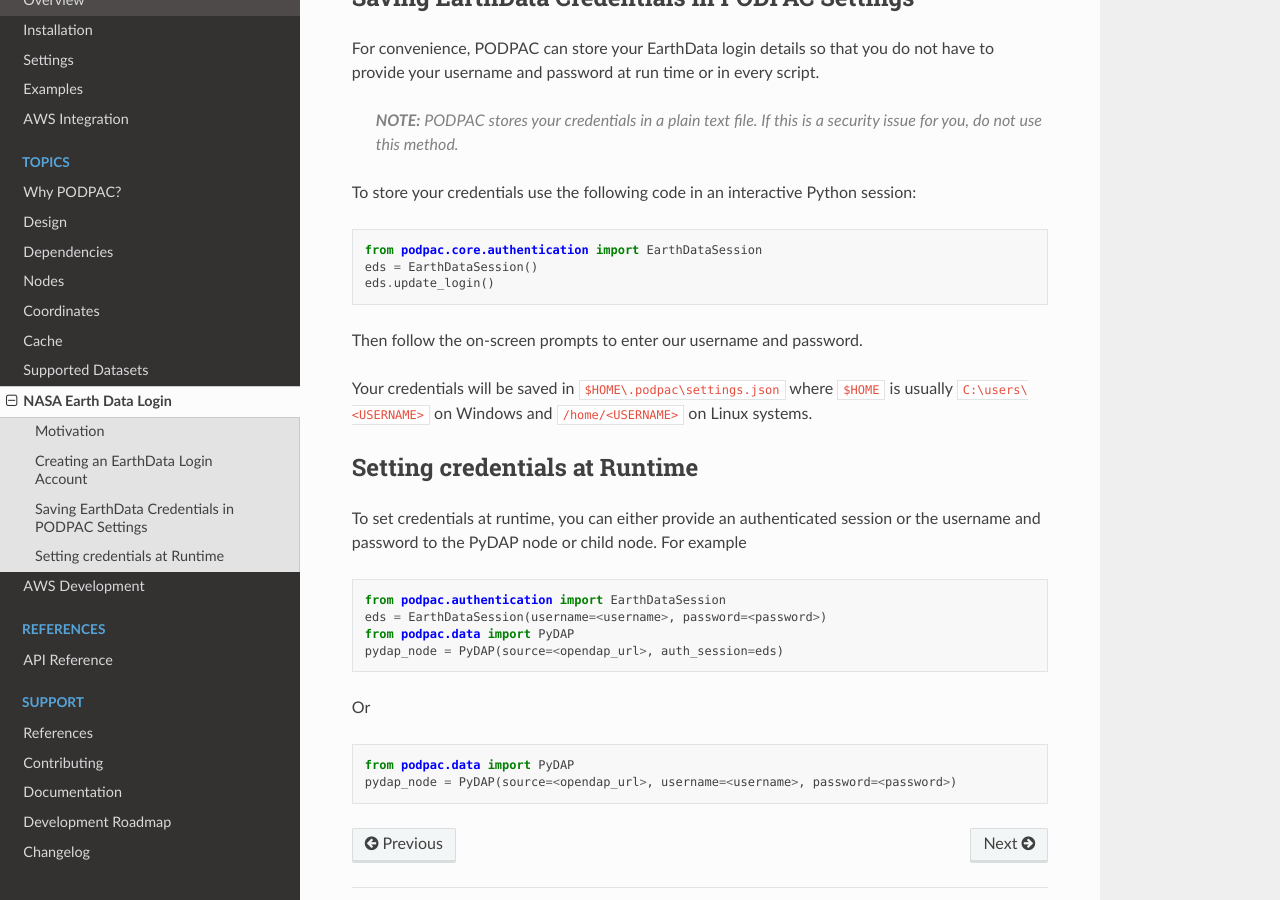
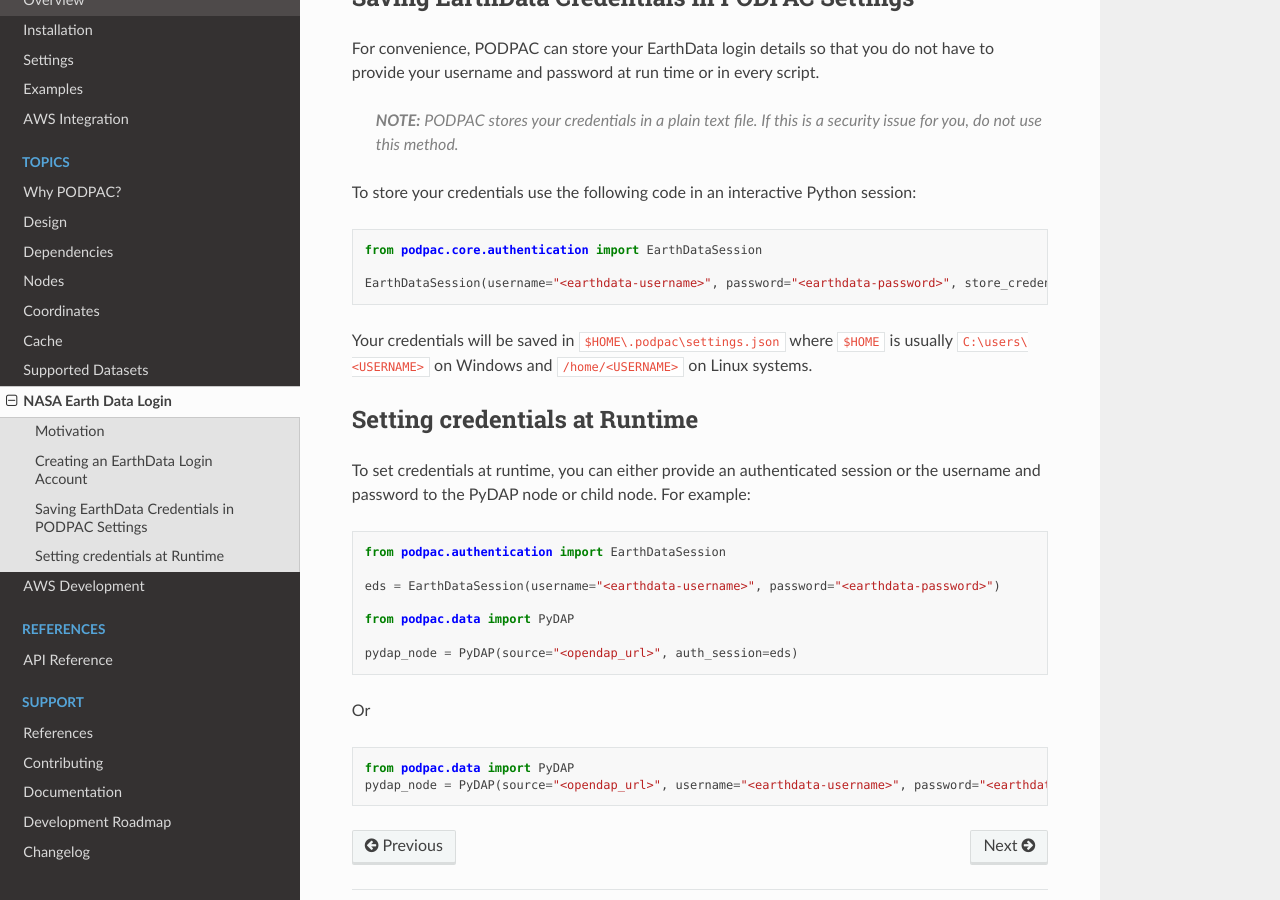
Before and after one commit to creare-com/podpac, a Sphinx documentation site: the page built from doc/source/earthdata.md, in a window 1280 px wide and 900 px high, scrolled down 823 px. Built offline with Sphinx 7.4.7 and the Read the Docs theme 2.0.0, drawn with Linux system fonts in a browser that asks for light colours; pages that are not in the unit, such as notebooks, are missing from menus.

Commit message:
DOC: update EarthData doc

````diff
--- a/doc/source/earthdata.md
+++ b/doc/source/earthdata.md
@@ -3,6 +3,7 @@
 This document describes using an Earth Data Account with PODPAC.
 
 ## Motivation
+
 * An Earth Data Login account is needed to access the wealth of data provided by
 NASA.
 * PODPAC automatically retrieves this data using OpenDAP.
@@ -12,6 +13,7 @@
     * provide their username and password to the child class of a PyDAP node at runtime
 
 ## Creating an EarthData Login Account
+
 * Go to the [EarthData Registration Page](https://urs.earthdata.nasa.gov/users/new)
   page and follow the instructions to register an account
 * Go to the [EarthData Login Page](https://urs.earthdata.nasa.gov/) to log into
@@ -27,6 +29,7 @@
   accessing data through OpenDAP
 
 ## Saving EarthData Credentials in PODPAC Settings
+
 For convenience, PODPAC can store your EarthData login details so that you do
 not have to provide your username and password at run time or in every script.
 
@@ -36,29 +39,33 @@
 To store your credentials use the following code in an interactive Python session:
 ```python
 from podpac.core.authentication import EarthDataSession
-eds = EarthDataSession()
-eds.update_login()
+
+EarthDataSession(username="<earthdata-username>", password="<earthdata-password>", store_credentials=True)
 ```
-Then follow the on-screen prompts to enter our username and password.
 
 Your credentials will be saved in `$HOME\.podpac\settings.json`
 where `$HOME` is usually `C:\users\<USERNAME>` on Windows and `/home/<USERNAME>`
 on Linux systems.
 
+
 ## Setting credentials at Runtime
+
 To set credentials at runtime, you can either provide an authenticated session
-or the username and password to the PyDAP node or child node. For example
+or the username and password to the PyDAP node or child node. For example:
 
 ```python
 from podpac.authentication import EarthDataSession
-eds = EarthDataSession(username=<username>, password=<password>)
+
+eds = EarthDataSession(username="<earthdata-username>", password="<earthdata-password>")
+
 from podpac.data import PyDAP
-pydap_node = PyDAP(source=<opendap_url>, auth_session=eds)
+
+pydap_node = PyDAP(source="<opendap_url>", auth_session=eds)
 ```
 
 Or
 
 ```python
 from podpac.data import PyDAP
-pydap_node = PyDAP(source=<opendap_url>, username=<username>, password=<password>)
+pydap_node = PyDAP(source="<opendap_url>", username="<earthdata-username>", password="<earthdata-password>")
 ```
````
